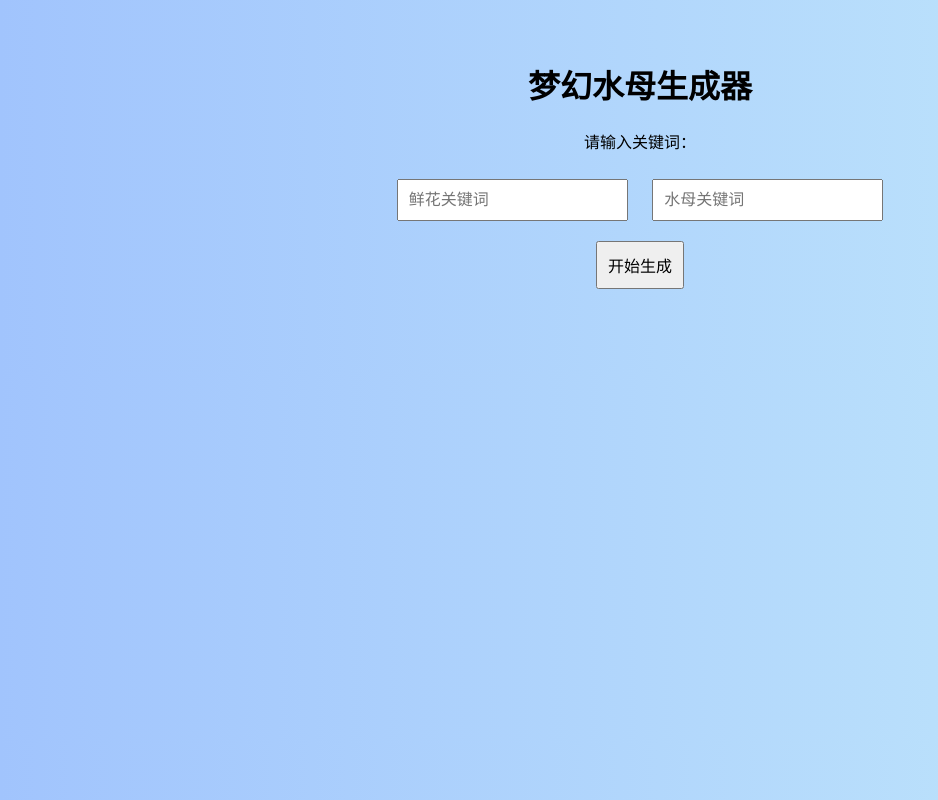
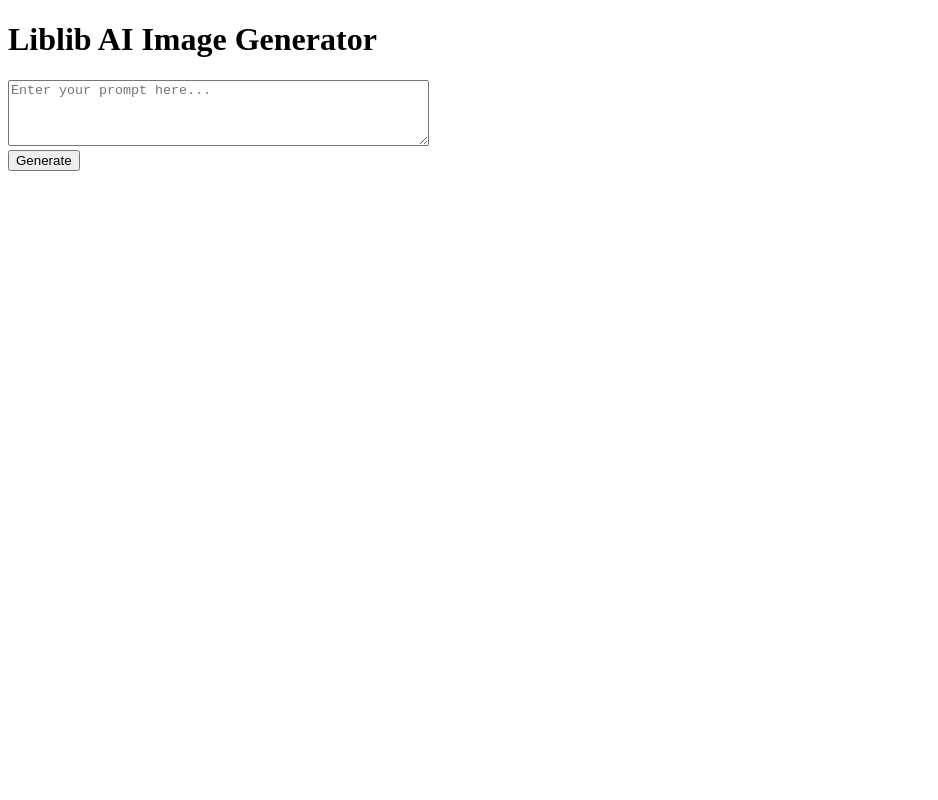
Before and after one commit to lyric-ai/web-ui, a website: page index.html in a window 1280 px wide. Shown: the whole page, without its empty margins (0-938 px from the left). Drawn offline with Linux system fonts and the light colour scheme.

Commit message:
Update index.html

```diff
--- a/index.html
+++ b/index.html
@@ -1,62 +1,35 @@
 <!DOCTYPE html>
-<html lang="zh-CN">
+<html lang="en">
 <head>
   <meta charset="UTF-8" />
   <meta name="viewport" content="width=device-width, initial-scale=1.0" />
-  <title>梦幻水母生成器</title>
-  <style>
-    body {
-      font-family: sans-serif;
-      padding: 2rem;
-      background: linear-gradient(to right, #a1c4fd, #c2e9fb);
-      text-align: center;
-    }
-    input, button {
-      padding: 10px;
-      margin: 10px;
-      font-size: 1rem;
-    }
-    #result {
-      margin-top: 2rem;
-      font-size: 1.2rem;
-      color: #333;
-    }
-  </style>
+  <title>Liblib AI Image Generator</title>
 </head>
 <body>
-  <h1>梦幻水母生成器</h1>
-  <p>请输入关键词：</p>
-  <input type="text" id="flower" placeholder="鲜花关键词" />
-  <input type="text" id="jellyfish" placeholder="水母关键词" />
-  <br />
-  <button onclick="generate()">开始生成</button>
+  <h1>Liblib AI Image Generator</h1>
+  <textarea id="prompt" placeholder="Enter your prompt here..." rows="4" cols="50"></textarea><br>
+  <button id="generate">Generate</button>
   <div id="result"></div>
 
   <script>
-    async function generate() {
-      const flower = document.getElementById('flower').value.trim();
-      const jellyfish = document.getElementById('jellyfish').value.trim();
-      const result = document.getElementById('result');
-      result.textContent = "生成中...";
+    document.getElementById("generate").addEventListener("click", async () => {
+      const prompt = document.getElementById("prompt").value;
+      const response = await fetch("/api/generate", {
+        method: "POST",
+        headers: {
+          "Content-Type": "application/json",
+        },
+        body: JSON.stringify({ prompt }),
+      });
 
-      try {
-        const res = await fetch('/api/generate', {
-          method: 'POST',
-          headers: { 'Content-Type': 'application/json' },
-          body: JSON.stringify({ flower, jellyfish })
-        });
-
-        const data = await res.json();
-        if (!res.ok) {
-          throw new Error(data.error || '生成失败');
-        }
-
-        result.innerHTML = `🎉 任务提交成功！<br>生成 UUID: <code>${data.generateUuid}</code>`;
-      } catch (err) {
-        console.error(err);
-        result.textContent = "❌ 出错了：" + err.message;
+      const data = await response.json();
+      const resultDiv = document.getElementById("result");
+      if (data.image_url) {
+        resultDiv.innerHTML = `<img src="${data.image_url}" width="512">`;
+      } else {
+        resultDiv.textContent = "Error: " + JSON.stringify(data);
       }
-    }
+    });
   </script>
 </body>
 </html>
```
